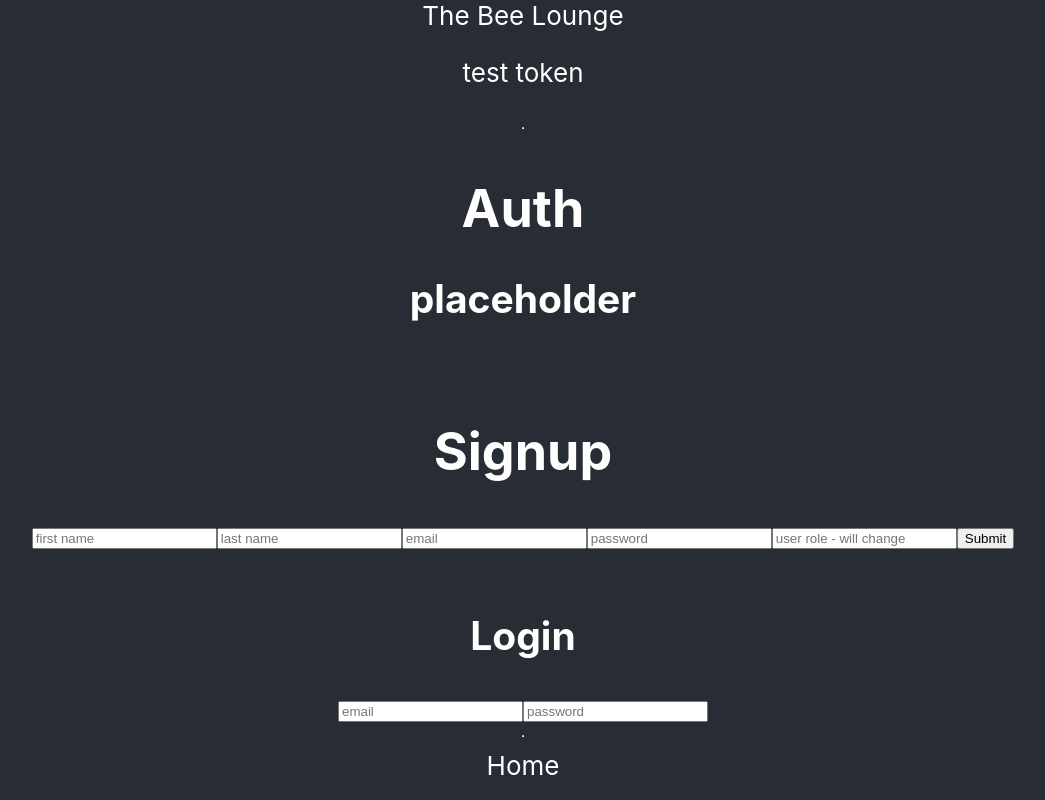
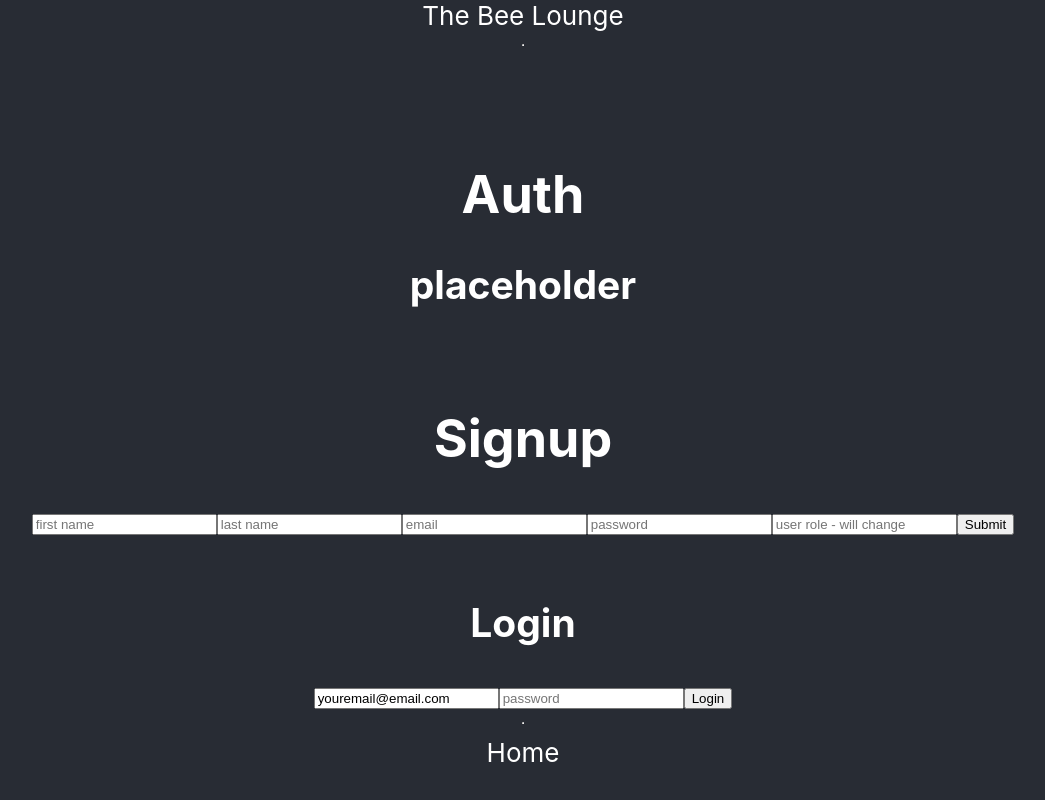
Before and after one commit to wtharden3/beeshop-client, a React (Create React App) app: page / in a window 1280 px wide. Shown: the top 800 px of the page, without its empty margins (117-1162 px from the left). Built offline with nearby package versions, Linux system fonts and the light colour scheme; no server answers.

Commit message:
token working and passed down thru Auth and Login

```diff
--- a/src/App.tsx
+++ b/src/App.tsx
@@ -1,42 +1,66 @@
 import { Component } from 'react';
 import './App.css';
 import Home from './Components/Home/Home';
-import Auth from './Components/Auth/Auth'
+import Auth from './Components/Auth/Auth';
 
 //using alias over interfaces //https://medium.com/@koss_lebedev/type-aliases-vs-interfaces-in-typescript-based-react-apps-e77c9a1d5fd0
-
 
 // type AppProps = {
 //   token: string;
 // }
 
 type AppState = {
-  token: string
+  token: string | undefined;
+};
+
+// type AppProps = {
+//   setToken: any;
+//   updateToken: any;
+// };
+
+class App extends Component<{}, AppState> {
+  constructor(props: any) {
+    super(props);
+    this.state = {
+      token: '',
+    };
+
+    //  this.setToken = this.setToken.bind(this);
+    //  this.updateToken = this.updateToken.bind(this);
   }
 
-class App extends Component<{}, AppState> {
-  constructor(props: any){
-    super(props);
-    this.state = {
-      token: 'test token'
+  setToken = (data: string) => {
+    this.setState({token: data})
   }
+
+  clearToken = () => {
+    this.setState({token: undefined})
   }
-  render(){
-    const tokenProps ={token: this.state.token}
+
+  render() {
+    // const token: string | undefined = this.state.token;
+
+    // const setToken = (data: string) => {
+    //   this.setState({ token: data });
+    // };
+
+    // const updateToken = () => {
+    //   this.setState({ token: undefined });
+    // };
+    // const tokenProps = [token, setToken, updateToken];
 
     return (
       <div className="App">
         <header className="App-header">
           The Bee Lounge
-        <p>{this.state.token}</p>
           <hr />
-        <Auth {...tokenProps}/>
+          <h1>{this.state.token}</h1>
+          <Auth setToken={this.setToken}/> {/* when property is an issue need to go to Auth to set type*/}
           <hr />
           <Home />
         </header>
       </div>
-  )
-
+    );
   }
 }
 
--- a/src/Components/Auth/Auth.tsx
+++ b/src/Components/Auth/Auth.tsx
@@ -2,27 +2,35 @@ import { Component } from 'react';
 import Login from './Login';
 import Signup from './Signup';
 
+type AuthProps = {
+  setToken: (data: string) => void;
+}
 
+type AuthState = {
+  // token: string | undefined;
+  holder: string;
+}
 
-class Auth extends Component<{}, {holder: string}> {
+class Auth extends Component<AuthProps, AuthState> {
   constructor(props: any) {
     super(props);
     this.state = {
       holder: 'placeholder'
     };
   }
-  render(){
-    return(
-
+  render() {
+    //const tokenProps = {token: this.state.token}
+    //const token: React.ReactNode = this.props.children;
+    return (
       <div>
         <h1>Auth</h1>
         <h2>{this.state.holder}</h2>
         <br />
         <Signup />
         <br />
-      <Login />
+        <Login setToken={this.props.setToken} /> {/* {...tokenProps}*/}
       </div>
-    )
+    );
   }
 }
 
--- a/src/Components/Auth/Login.tsx
+++ b/src/Components/Auth/Login.tsx
@@ -1,29 +1,78 @@
-import {Component} from 'react';
+import { Component } from 'react';
+import APIURL from '../../helpers/environment'
 
+type LoginProps = {
+  setToken: (data: string) => void;
+}
 type LoginState = {
+  // token: string;
   email: string;
   password: string;
-}
+};
 
-class Login extends Component<{}, LoginState>{
-  constructor(props: any){
+class Login extends Component<LoginProps, LoginState> {
+  constructor(props: any) {
     super(props);
-    this.state ={
-      email: '',
-      password: ''
-    }
+    this.state = {
+      email: 'youremail@email.com',
+      password: '',
+      // token: '',
+    };
+
+    this.handleSubmit = this.handleSubmit.bind(this);
+
   }
 
-  render(){
-    return(
+  handleSubmit = (e: any) => {
+    e.preventDefault();
+    console.log('handled it', this.state.email);
+
+    const email: string = this.state.email;
+    const password: string = this.state.password;
+
+    const url: string = `${APIURL}/user/login`;
+    const bodyObj: object = {
+      email,
+      password
+    }
+
+    fetch(url, {
+      method: 'POST',
+      headers: {
+        'Content-Type': 'application/json',
+      },
+      body: JSON.stringify(bodyObj),
+    })
+    .then(res => res.json())
+    .then(data => {
+      console.log('submit data', data)
+      console.log('data.user', data.user)
+      this.props.setToken(data.sessionToken)
+    })
+  };
+
+  render() {
+    // const token: React.ReactNode = this.props.children;
+    return (
       <div>
         <h2>Login</h2>
-        <form>
-          <input type="email" placeholder="email" value={this.state.email} onChange={(e: any) => this.setState({email: e.target.value})}/>
-          <input type="password" placeholder="password" value={this.state.password} onChange={(e: any) => this.setState({password: e.target.value})}/>
+        <form onSubmit={this.handleSubmit}>
+          <input
+            type="email"
+            placeholder="email"
+            value={this.state.email}
+            onChange={(e: any) => this.setState({ email: e.target.value })}
+          />
+          <input
+            type="password"
+            placeholder="password"
+            value={this.state.password}
+            onChange={(e: any) => this.setState({ password: e.target.value })}
+          />
+          <button>Login</button>
         </form>
       </div>
-    )
+    );
   }
 }
 
--- a/src/Components/Auth/Signup.tsx
+++ b/src/Components/Auth/Signup.tsx
@@ -19,6 +19,8 @@ class Signup extends Component<{}, SignUpState> {
       password: '',
       userRole: '',
     };
+
+    this.handleSubmit = this.handleSubmit.bind(this);
   }
 
   handleSubmit = (e: any) => {
```
Lines whose indentation alone changed are shown as unchanged.
